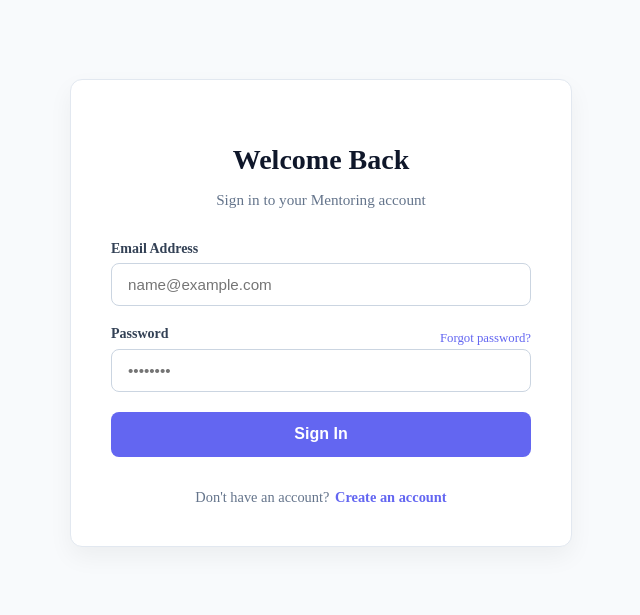
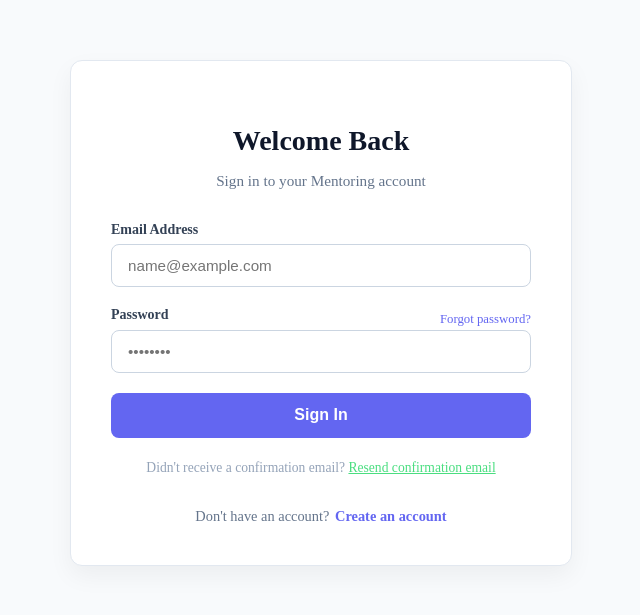
Before and after one commit to Ahmd-Naser/mentoring-client, an Angular app: page /auth/login in a window 1280 px wide. Shown: the part 119-734 px from the top of the page, without its empty margins (319-959 px from the left). Built offline with nearby package versions, Linux system fonts and the light colour scheme.

Commit message:
feat(auth): add resend email confirmation page and fix loading state bugs

```diff
--- a/src/app/app.routes.ts
+++ b/src/app/app.routes.ts
@@ -1,6 +1,7 @@
 import { Routes } from '@angular/router';
 import { guestGuard } from './core/guards/guest.guard';
 import { authGuard } from './core/guards/auth.guard';
+import { ResendConfirmationComponent } from './features/auth/resend-confirmation-email/resend-confirmation-email.component';
 
 export const routes: Routes = [
   {
@@ -75,6 +76,12 @@ export const routes: Routes = [
     canActivate: [authGuard]
   },
   {
+    // 🌟 طلب إعادة إرسال إيميل التفعيل
+    path: 'auth/resend-confirmation',
+    loadComponent: () => import('./features/auth/resend-confirmation-email/resend-confirmation-email.component').then(m => m.ResendConfirmationComponent),
+    canActivate: [guestGuard]
+  },
+  {
     path: '**',
     redirectTo: 'dashboard'
   }
--- a/src/app/features/auth/login/login.component.html
+++ b/src/app/features/auth/login/login.component.html
@@ -58,6 +58,13 @@
       </button>
     </form>
 
+    <div class="resend-prompt" style="margin-top: 1.25rem; text-align: center;">
+      <span style="color: var(--text-dim, #94a3b8); font-size: 0.85rem;">Didn't receive a confirmation email? </span>
+      <a routerLink="/auth/resend-confirmation" style="color: var(--accent, #4ade80); font-size: 0.85rem; text-decoration: underline; cursor: pointer; font-weight: 500;">
+        Resend confirmation email
+      </a>
+    </div>
+
     <div class="auth-footer">
       <span>Don't have an account?</span>
       <a routerLink="/auth/register">Create an account</a>
--- a/src/app/features/auth/login/login.component.ts
+++ b/src/app/features/auth/login/login.component.ts
@@ -24,7 +24,7 @@ export class LoginComponent {
   // نموذج تسجيل الدخول
   loginForm: FormGroup = this.fb.group({
     email: ['', [Validators.required, Validators.email]],
-    password: ['', [Validators.required, Validators.minLength(6)]]
+    password: ['', [Validators.required, Validators.minLength(8)]]
   });
 
   onSubmit(): void {
--- a/src/environments/environment.ts
+++ b/src/environments/environment.ts
@@ -1,4 +1,5 @@
 export const environment = {
   production: false,
+  // apiUrl: 'https://localhost:7149'
   apiUrl: 'https://mentoring.runasp.net' // ضع هنا رابط الـ API الخاص بـ .NET
 };
```
